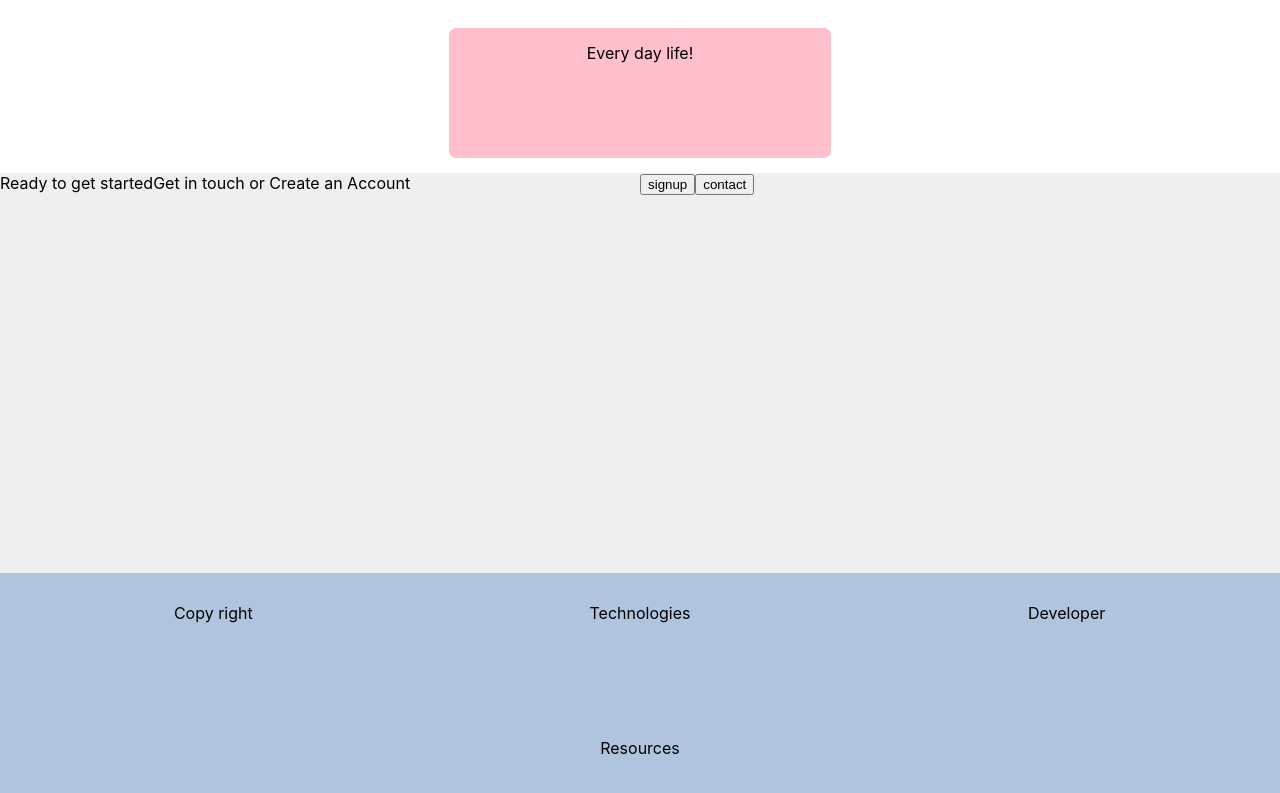
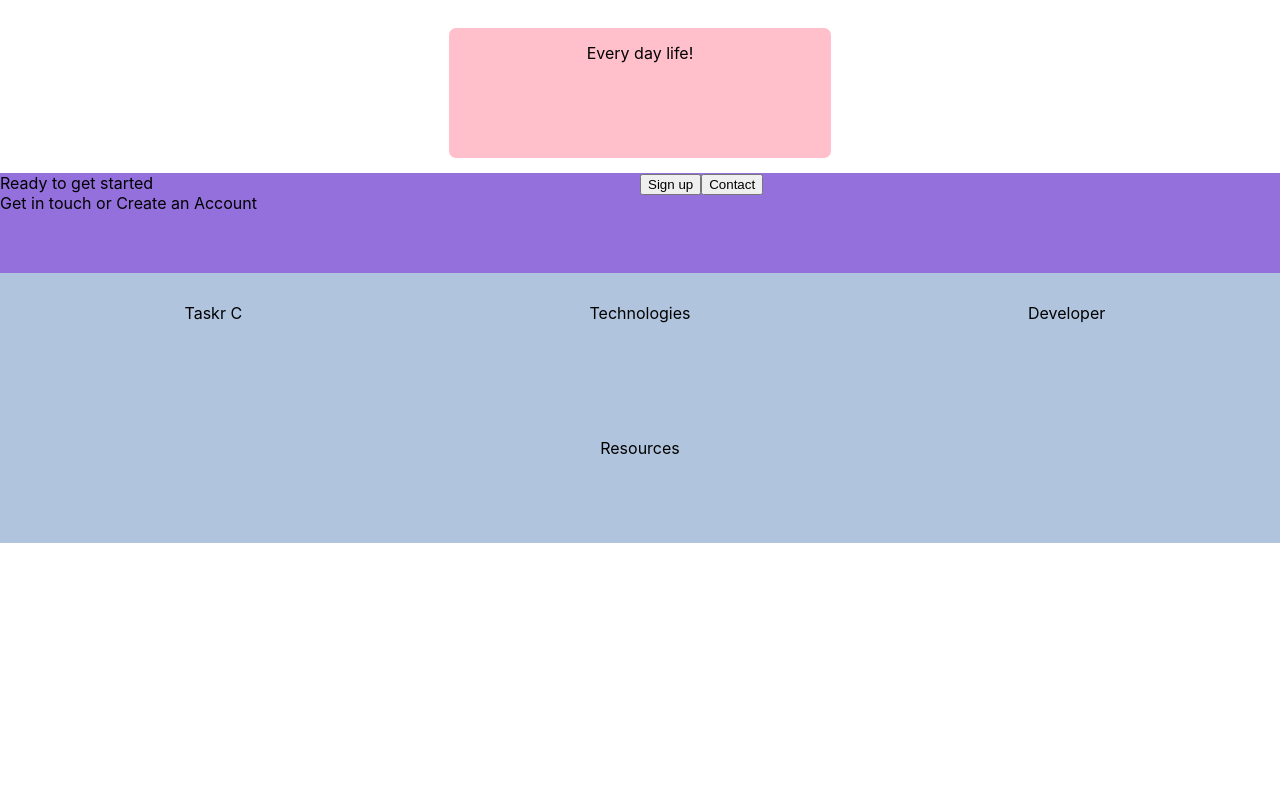
Before and after one commit to devonyu/taskr, a React (Create React App) app in the folder client/: page / in a window 1280 px wide. Shown: the part 1411-2204 px from the top of the page. After the commit the page ends 1954 px from the top, so only its background shows below. Built offline with nearby package versions, Linux system fonts and the light colour scheme.

Commit message:
very mvp for a homepage need more styling

```diff
--- a/client/src/App.css
+++ b/client/src/App.css
@@ -42,6 +42,19 @@
   box-shadow: lightslategray;
 }
 
+.lastcallcontainer {
+  background-color: mediumpurple;
+  height: 100px;
+}
+
+.lastcallleft {
+  width: 50%;
+  float: left;
+}
+.lastcallright {
+  width: 50%;
+  float: right;
+}
 .footercontainer {
   width: 100%;
   display: inline-flex;
--- a/client/src/components/Homepage.js
+++ b/client/src/components/Homepage.js
@@ -57,18 +57,17 @@ function Homepage() {
         <div className="caseitem">Every day life!</div>
       </div>
       <div className="lastcallcontainer">
-        <div className="left">
-          {' '}
-          <span>Ready to get started</span>
-          <span>Get in touch or Create an Account</span>
+        <div className="lastcallleft">
+          <div>Ready to get started</div>
+          <div>Get in touch or Create an Account</div>
         </div>
-        <div className="right">
-          <button type="button">signup</button>
-          <button type="button">contact</button>
+        <div className="lascallright">
+          <button type="button">Sign up</button>
+          <button type="button">Contact</button>
         </div>
       </div>
       <div className="footercontainer">
-        <div className="footeritem">Copy right </div>
+        <div className="footeritem">Taskr C</div>
         <div className="footeritem">Technologies</div>
         <div className="footeritem">Developer</div>
         <div className="footeritem">Resources</div>
```
